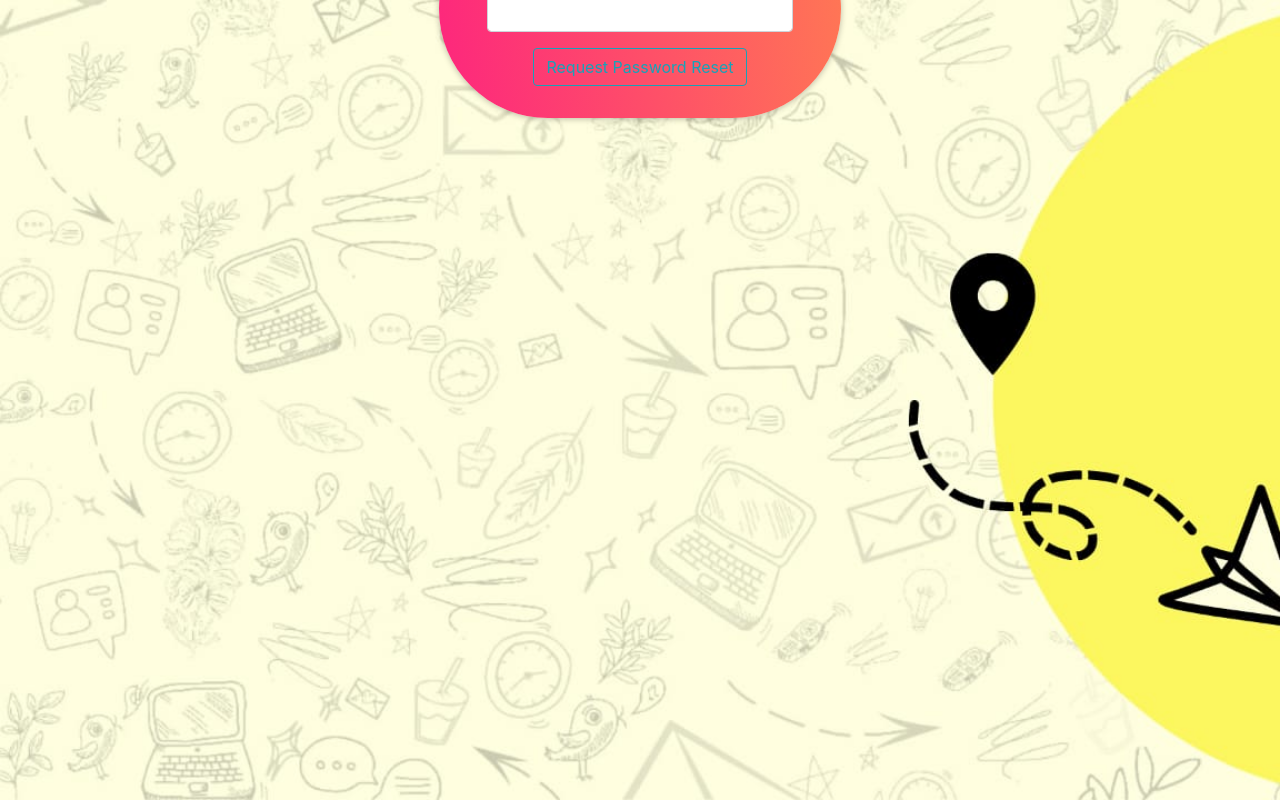
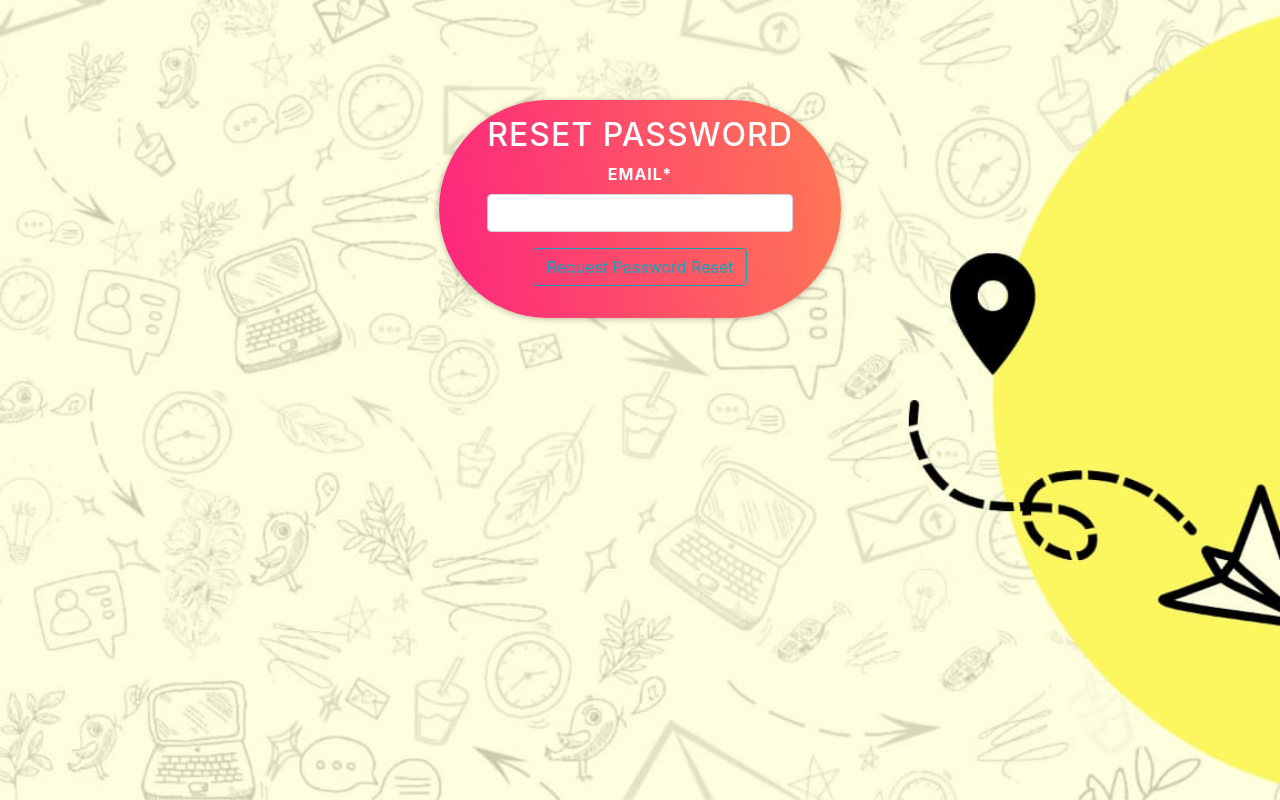
Before and after one commit to Rachana-as/SSSS, a Django app: page /password-reset/ in a window 1280 px wide. Run offline with Django 4.2, Linux system fonts and the light colour scheme; some libraries are stand-ins or nearby versions.

Commit message:
mailchange

```diff
--- a/users/templates/users/password_reset.html
+++ b/users/templates/users/password_reset.html
@@ -27,7 +27,7 @@
         letter-spacing: 1px;
         text-align: center;
       z-index: 15;
-      margin-top: -100px;
+      margin-top: 100px;
       margin -left: 10px;
       place-self: start center;
   box-shadow: 0 1px 6px 0 rgba(0, 0, 0, 0.27);
--- a/users/templates/users/password_reset_complete.html
+++ b/users/templates/users/password_reset_complete.html
@@ -28,7 +28,7 @@
         letter-spacing: 1px;
         text-align: center;
       z-index: 15;
-      margin-top: -100px;
+      margin-top: 100px;
       margin -left: 10px;
       place-self: start center;
   box-shadow: 0 1px 6px 0 rgba(0, 0, 0, 0.27);
--- a/users/templates/users/password_reset_confirm.html
+++ b/users/templates/users/password_reset_confirm.html
@@ -28,7 +28,7 @@
         letter-spacing: 1px;
         text-align: center;
       z-index: 15;
-      margin-top: -100px;
+      margin-top: 100px;
       margin -left: 10px;
       place-self: start center;
   box-shadow: 0 1px 6px 0 rgba(0, 0, 0, 0.27);
--- a/users/templates/users/password_reset_done.html
+++ b/users/templates/users/password_reset_done.html
@@ -28,7 +28,7 @@
         letter-spacing: 1px;
         text-align: center;
       z-index: 15;
-      margin-top: -100px;
+      margin-top: 100px;
       margin -left: 10px;
       place-self: start center;
   box-shadow: 0 1px 6px 0 rgba(0, 0, 0, 0.27);
```
Also changed, not shown: db.sqlite3, media/profile_pic/wallpaper.jpg (added).
